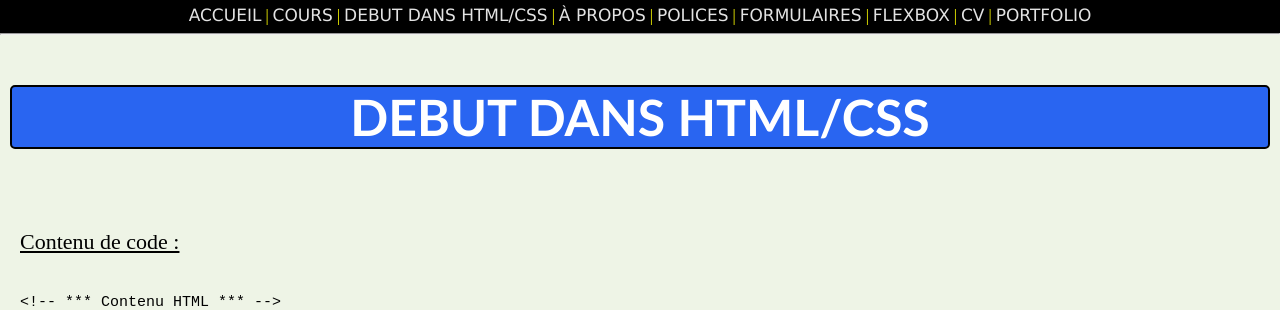
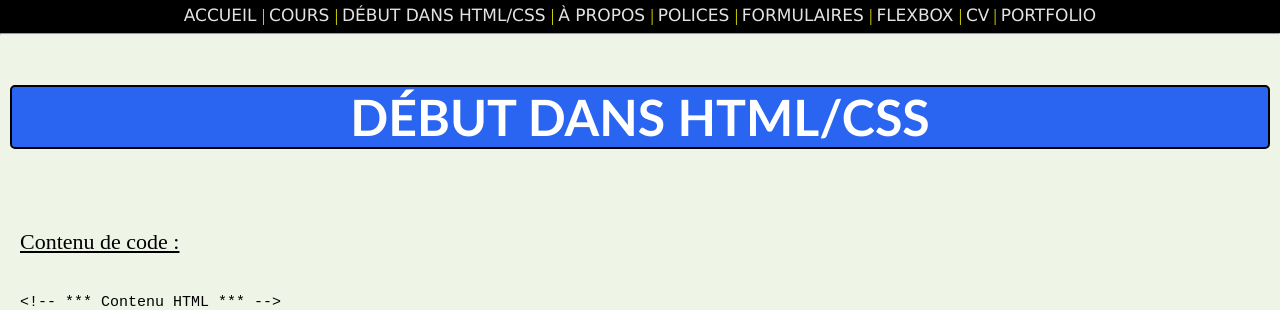
Before and after one commit to CedRodo/cours-html-css, a PHP site: page /debut.php in a window 1280 px wide. Shown: the top 310 px of the page. Run offline with PHP 8.4, Linux system fonts and the light colour scheme.

Commit message:
modifs mineures

```diff
--- a/debut.php
+++ b/debut.php
@@ -1,6 +1,6 @@
 <?php require('header.php'); ?>
 <div class="debut">
-<h1>DEBUT DANS HTML/CSS</h1>
+<h1>DÉBUT DANS HTML/CSS</h1>
 
 <p class="contenu">Contenu de code :</p>
 
--- a/header.php
+++ b/header.php
@@ -12,7 +12,7 @@
 <body>
 <header>
     <nav>
-    <a href="index.php">ACCUEIL</a> | <a href="cours.php">COURS</a> | <a href="debut.php">DEBUT DANS HTML/CSS</a> | <a href="apropos.php">À PROPOS</a> | <a href="polices.php">POLICES</a> | <a href="formulaires.php">FORMULAIRES</a> | <a href="flexbox.php">FLEXBOX</a> | <a href="cv.php">CV</a> | <a href="portfolio.php">PORTFOLIO</a>
+    <a href="index.php">ACCUEIL </a> | <a href="cours.php"> COURS </a> | <a href="debut.php"> DÉBUT DANS HTML/CSS </a> | <a href="apropos.php"> À PROPOS </a> | <a href="polices.php"> POLICES </a> | <a href="formulaires.php"> FORMULAIRES </a> | <a href="flexbox.php"> FLEXBOX </a> | <a href="cv.php">CV</a> | <a href="portfolio.php">PORTFOLIO</a>
     <br/>
     <hr>
     </nav>
```
